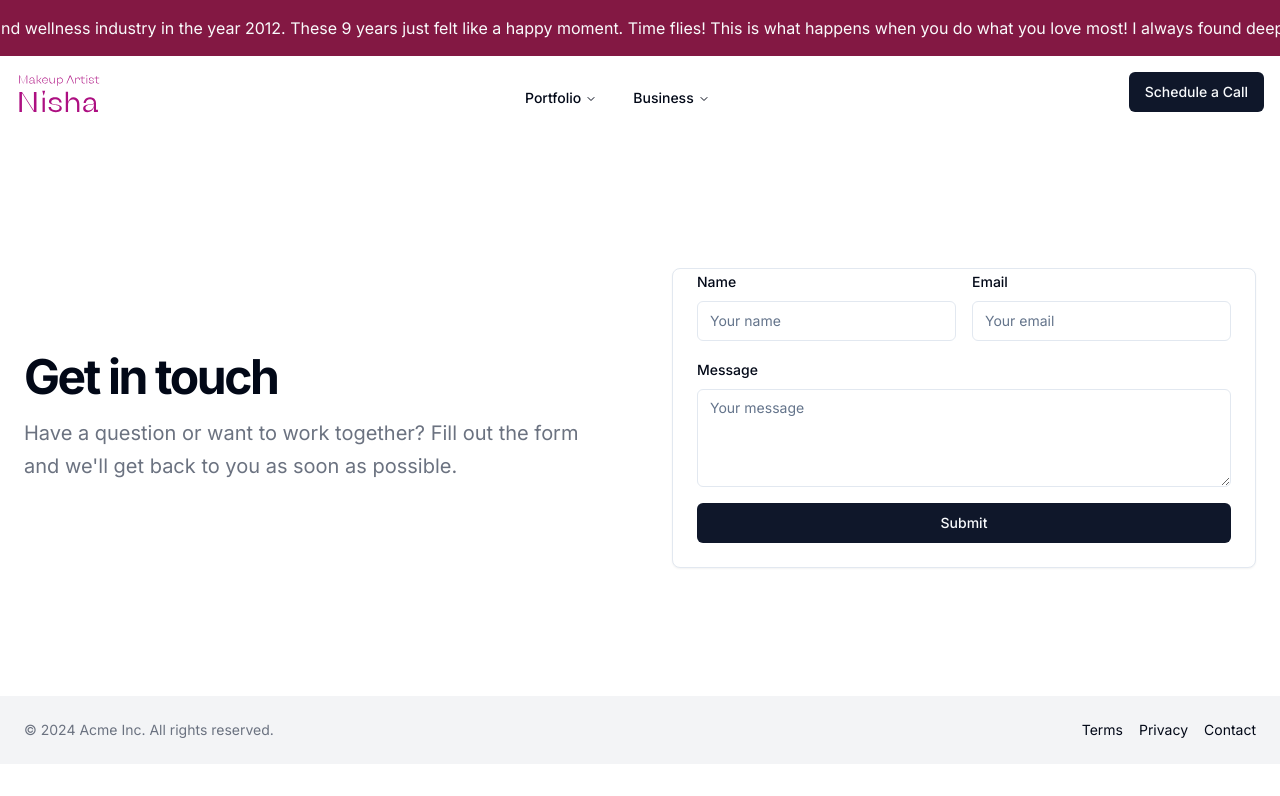
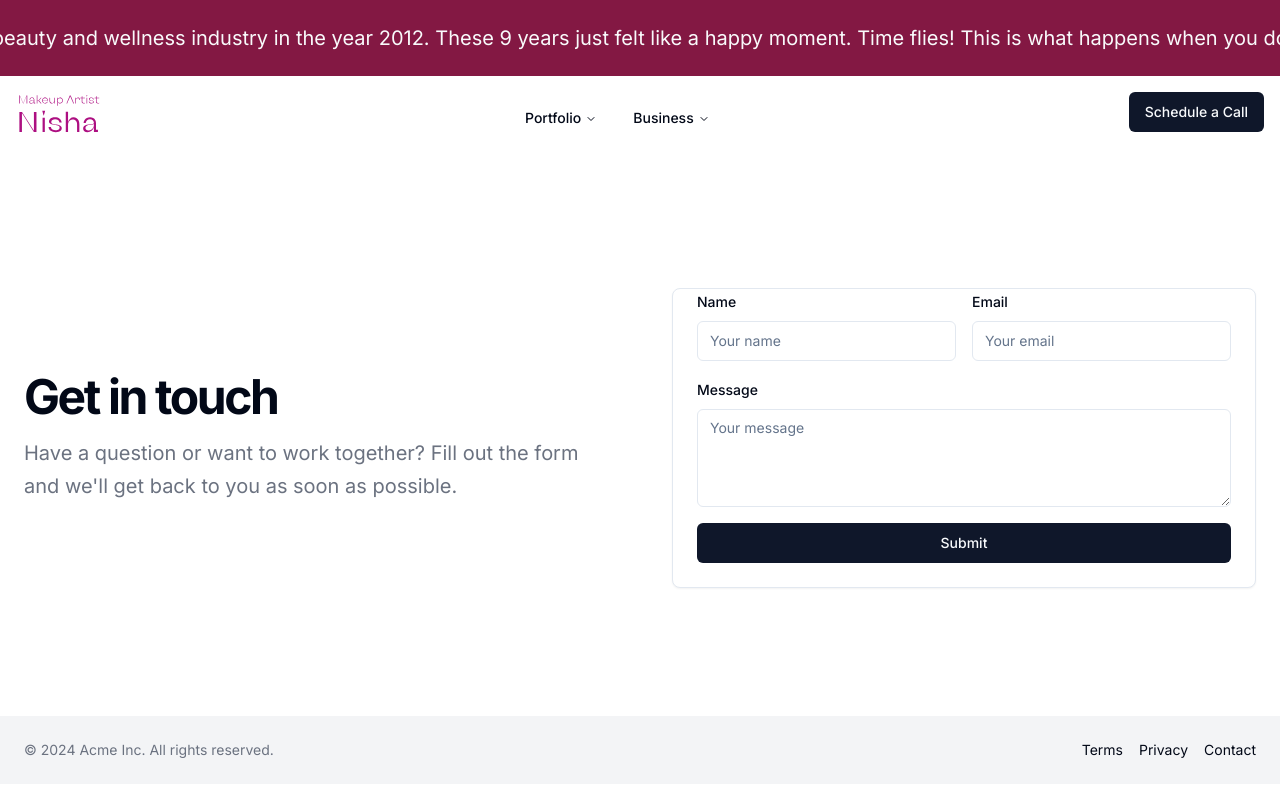
Before and after one commit to hkashyap-developer/portfolio-frontend, a Next.js app: page /contact in a window 1280 px wide. Shown: the top 796 px of the page. Built offline with nearby package versions, Linux system fonts and the light colour scheme.

Commit message:
push
push

```diff
--- a/src/components/header/header.tsx
+++ b/src/components/header/header.tsx
@@ -13,7 +13,7 @@ const Header = () => {
   return (
 <>
 
-    <Marquee className="flex p-4 text-gray-50 bg-pink-900">
+    <Marquee className="flex p-6 text-xl text-gray-50 bg-pink-900">
     I started my career in the beauty and wellness industry in the year 2012. These 9 years just felt like a happy moment. Time flies! This is what happens when you do what you love most! I always found deep delight in making people ready for some function or marriages. After my MBA I realized this has always been my true love. I self-taught myself for the first few years and later on enjoyed working in several known beauty parlors across India. Did a few certifications as well but what taught me most was how I was getting connected to my clients with their confidence, with their passion. I realized that I was on the right path when my work was imparting the feel of self-love and empowerment to my clients and to me as well.
   </Marquee>
 
```
